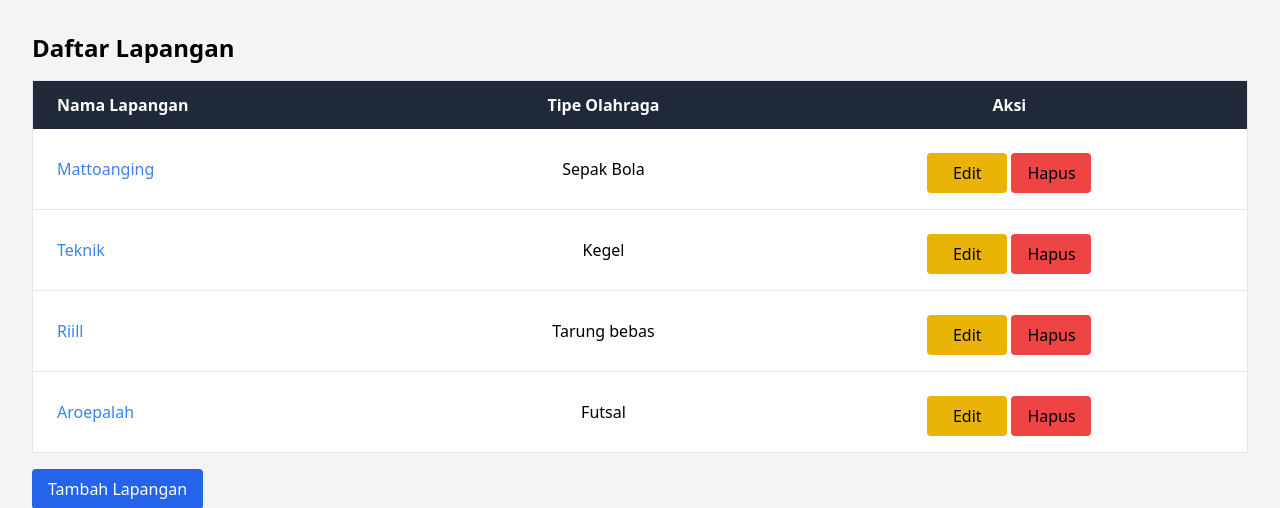
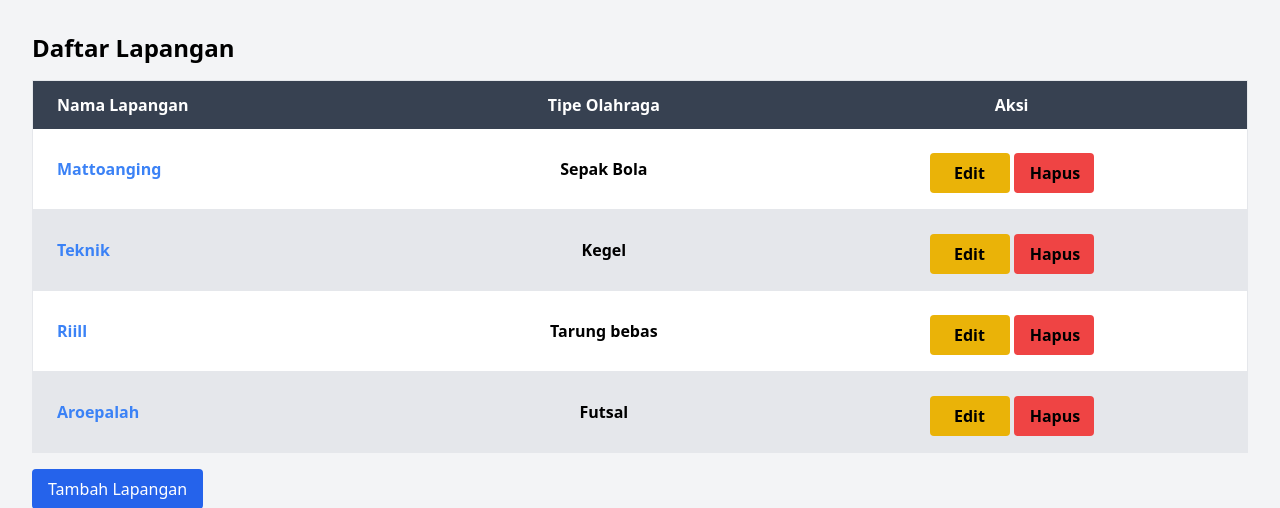
Before and after one commit to ripet00/pemweb_crud, a Django app: page / in a window 1280 px wide. Shown: the top 508 px of the page. Run offline with Django 5.2, Linux system fonts and the light colour scheme; data comes from the database, SQL or seed files in the repository; some libraries are stand-ins or nearby versions.

Commit message:
style: change bg color of table list event

```diff
--- a/polls/templates/sportfield/list.html
+++ b/polls/templates/sportfield/list.html
@@ -3,7 +3,7 @@
 
 <table class="min-w-full bg-white border table-auto">
   <thead>
-    <tr class="bg-gray-800 text-white">
+    <tr class="bg-gray-700 text-white">
       <th class="text-start px-6 py-3">Nama Lapangan</th>
       <th class="py-3">Tipe Olahraga</th>
       <th class="py-3">Aksi</th>
@@ -267,7 +267,7 @@
       let rows = "";
       data.forEach((field) => {
         rows += `
-                      <tr id="field-{{ field.id }}">
+                      <tr id="field-{{ field.id }}" class="bg-gray-200 odd:bg-white font-bold">
                           <td class="field-name text-start px-6 py-4"><a href="/fields/${field.id}/" class="text-blue-500">${field.name}</a></td>
                           <td class="field-sport-type text-center px-6 py-4">${field.sport_type}</td>
                           <td class="field-action text-center px-6 py-4">
```
